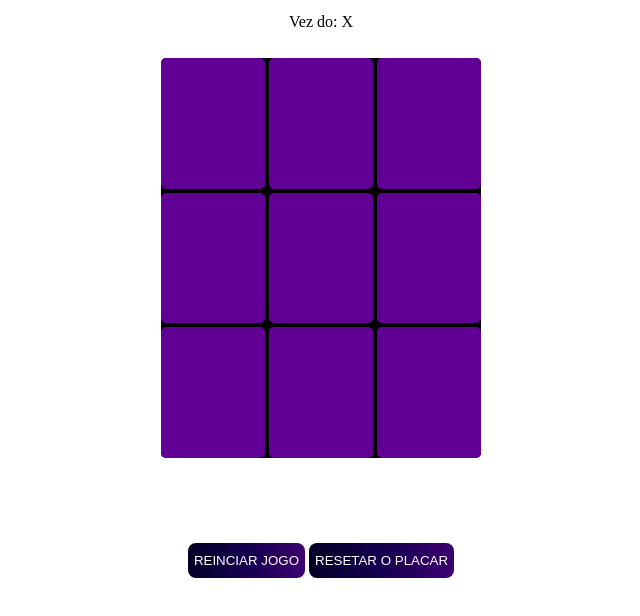
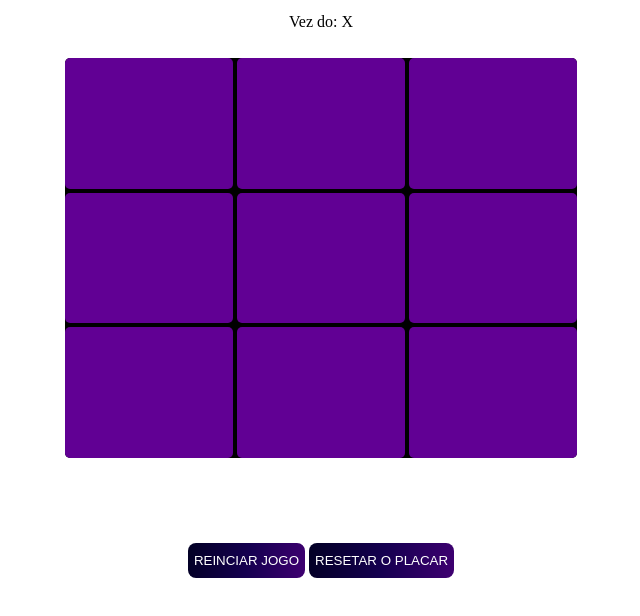
Before and after one commit to GabrielScarpelin/jogodavelha, a plain HTML site: page index.html in a window 1280 px wide. Shown: the part 142-758 px from the top of the page, without its empty margins (319-959 px from the left). Drawn offline with Linux system fonts and the light colour scheme.

Commit message:
Update style.css

```diff
--- a/style.css
+++ b/style.css
@@ -17,7 +17,7 @@ body{
     grid-template-columns: 1fr 1fr 1fr;
     grid-template-rows: 1fr 1fr 1fr;
     grid-gap: 4px;
-    width: 25vw;
+    width: 40vw;
     height: 50vh;
     background-color: #000000;
     border-radius: 5px;
@@ -29,7 +29,7 @@ body{
     display: flex;
     align-items: center;
     justify-content: center;
-    font-size: 13vh;
+    font-size: 9vh;
     height: 100%;
     cursor: crosshair;
 
```
